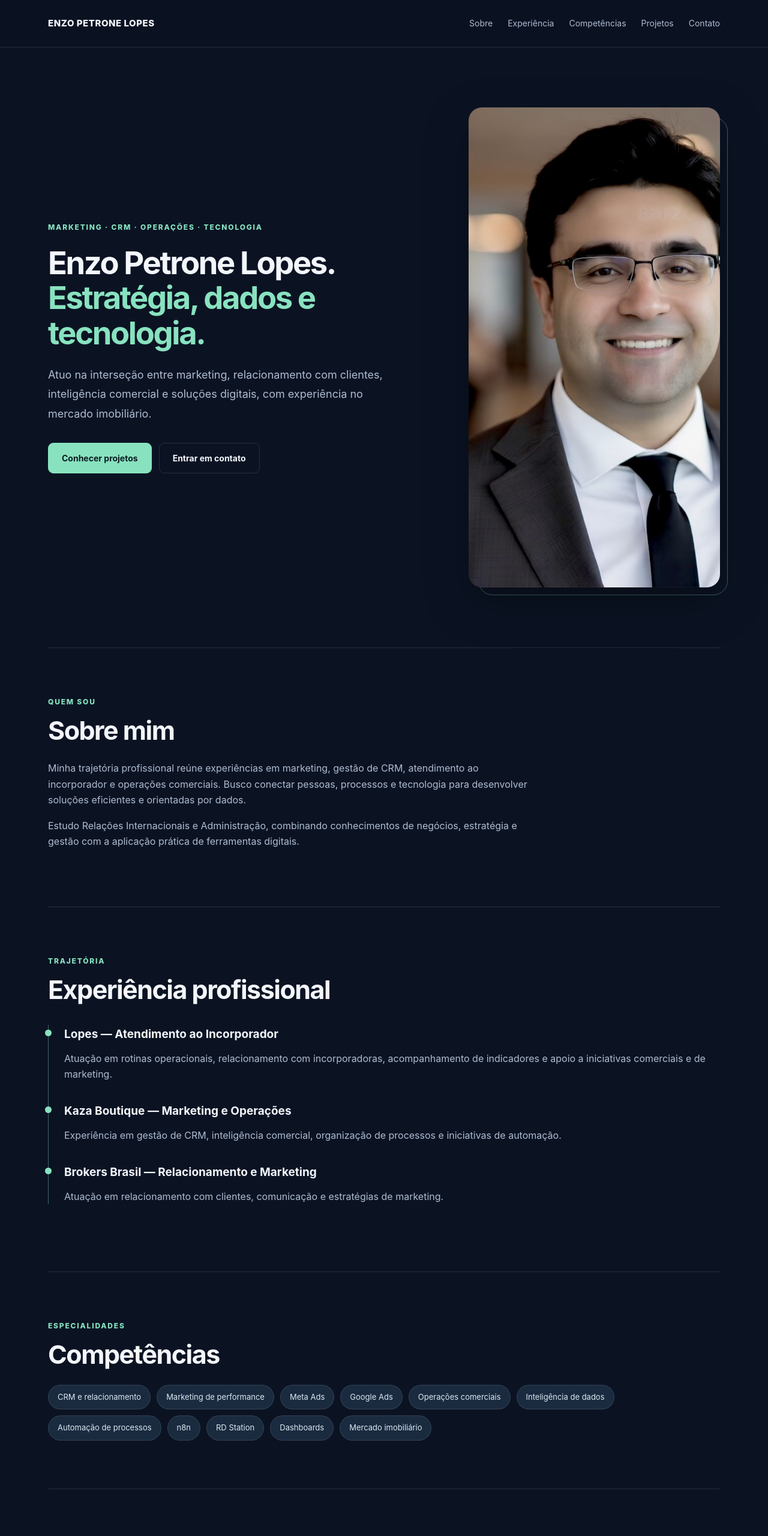
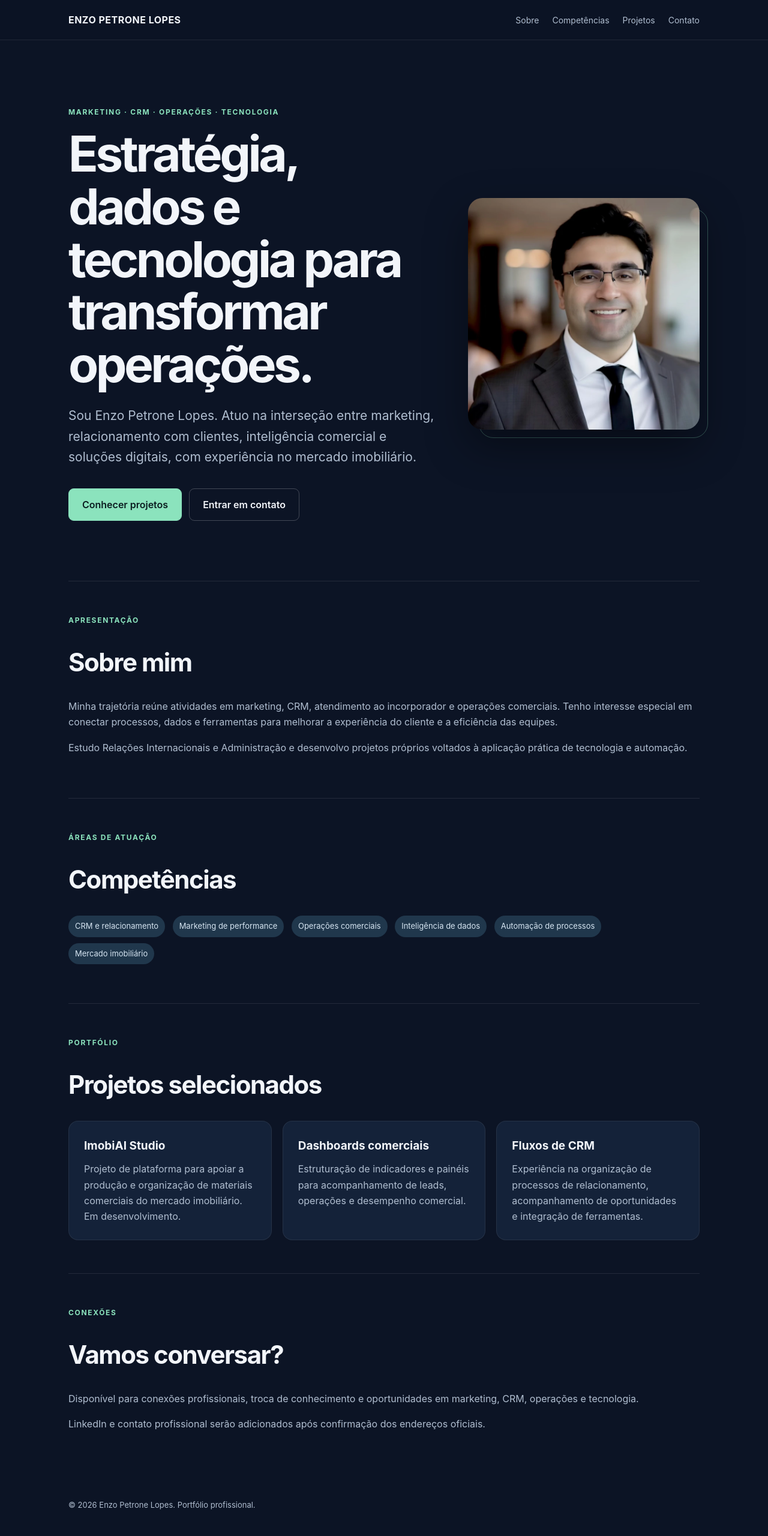
Before and after one commit to enzopetronelopes/enzopetronelopes.github.io, a plain HTML site: page index.html in a window 1280 px wide. Shown: the top 2560 px of the page at 60% size. Drawn offline with Linux system fonts and the light colour scheme.

Commit message:
Refactor index.html for improved structure and content

```diff
--- a/index.html
+++ b/index.html
@@ -1,252 +1,271 @@
 
-<!DOCTYPE html>
+<!doctype html>
 <html lang="pt-BR">
 <head>
   <meta charset="UTF-8">
   <meta name="viewport" content="width=device-width, initial-scale=1">
-  <meta name="theme-color" content="#0b1323">
-  <meta name="robots" content="index, follow">
-  <meta name="description" content="Conheça Enzo Petrone Lopes, profissional de marketing, CRM, operações e tecnologia, com experiência no mercado imobiliário. Portfólio, projetos e competências.">
-  <link rel="canonical" href="https://indefiny12-lang.github.io/enzo-portfolio/">
-  <meta property="og:type" content="website">
+
+  <title>Enzo Petrone Lopes | Marketing, CRM e Tecnologia</title>
+  <meta name="description" content="Portfólio profissional de Enzo Petrone Lopes. Experiência em marketing, CRM, operações comerciais, relacionamento com clientes e tecnologia aplicada ao mercado imobiliário.">
+  <meta name="robots" content="index, follow, max-image-preview:large">
+  <meta name="author" content="Enzo Petrone Lopes">
+  <meta name="theme-color" content="#0c1425">
+
+  <link rel="canonical" href="https://enzopetronelopes.github.io/">
+
+  <meta property="og:type" content="profile">
   <meta property="og:locale" content="pt_BR">
-  <meta property="og:title" content="Enzo Petrone Lopes | Portfólio Profissional">
-  <meta property="og:description" content="Marketing, CRM, operações e tecnologia. Conheça minha trajetória e meus projetos.">
-  <meta property="og:url" content="https://indefiny12-lang.github.io/enzo-portfolio/">
-  <meta property="og:image" content="https://indefiny12-lang.github.io/enzo-portfolio/foto-enzo.png">
-  <title>Enzo Petrone Lopes | Marketing, CRM e Tecnologia</title>
+  <meta property="og:site_name" content="Enzo Petrone Lopes">
+  <meta property="og:title" content="Enzo Petrone Lopes | Marketing, CRM e Tecnologia">
+  <meta property="og:description" content="Conheça a trajetória, as competências e os projetos profissionais de Enzo Petrone Lopes em marketing, CRM, operações e tecnologia.">
+  <meta property="og:url" content="https://enzopetronelopes.github.io/">
+  <meta property="og:image" content="https://enzopetronelopes.github.io/foto-enzo.webp">
+  <meta property="og:image:alt" content="Retrato profissional de Enzo Petrone Lopes">
+
+  <meta name="twitter:card" content="summary_large_image">
+  <meta name="twitter:title" content="Enzo Petrone Lopes | Marketing, CRM e Tecnologia">
+  <meta name="twitter:description" content="Portfólio profissional: marketing, CRM, operações e tecnologia aplicada ao mercado imobiliário.">
+  <meta name="twitter:image" content="https://enzopetronelopes.github.io/foto-enzo.webp">
+
+  <script type="application/ld+json">
+  {
+    "@context": "https://schema.org",
+    "@type": "Person",
+    "name": "Enzo Petrone Lopes",
+    "url": "https://enzopetronelopes.github.io/",
+    "image": "https://enzopetronelopes.github.io/foto-enzo.webp",
+    "description": "Profissional com experiência em marketing, CRM, relacionamento com clientes, operações comerciais e tecnologia aplicada ao mercado imobiliário.",
+    "knowsAbout": [
+      "Marketing",
+      "CRM",
+      "Relacionamento com clientes",
+      "Operações comerciais",
+      "Inteligência de dados",
+      "Automação de processos",
+      "Mercado imobiliário"
+    ]
+  }
+  </script>
+
   <style>
     :root {
-      --bg: #0b1323;
-      --surface: #121e31;
-      --text: #f3f6fb;
-      --muted: #aebcd0;
-      --accent: #88e2bf;
-      --border: rgba(255,255,255,.11);
+      --bg: #0c1425;
+      --card: #142239;
+      --text: #f2f5fa;
+      --muted: #b0bed0;
+      --accent: #8be3bd;
     }
+
     * { box-sizing: border-box; }
     html { scroll-behavior: smooth; }
+
     body {
       margin: 0;
+      font-family: Inter, system-ui, -apple-system, Segoe UI, sans-serif;
       background: var(--bg);
       color: var(--text);
-      font-family: Inter, "Segoe UI", Arial, sans-serif;
       line-height: 1.65;
     }
+
     a { color: inherit; }
-    .container {
-      width: min(1120px, calc(100% - 48px));
-      margin-inline: auto;
-    }
+
     header {
       position: sticky;
       top: 0;
-      z-index: 20;
-      background: rgba(11,19,35,.94);
-      backdrop-filter: blur(16px);
-      border-bottom: 1px solid var(--border);
+      background: #0c1425ee;
+      backdrop-filter: blur(14px);
+      border-bottom: 1px solid #ffffff16;
+      z-index: 3;
     }
+
     nav {
-      min-height: 78px;
+      max-width: 1100px;
+      margin: auto;
+      padding: 20px 24px;
       display: flex;
       justify-content: space-between;
       align-items: center;
-      gap: 24px;
+      gap: 20px;
     }
-    .brand {
-      font-size: 15px;
-      font-weight: 800;
-      letter-spacing: .035em;
+
+    nav strong { letter-spacing: .03em; }
+    nav .links { display: flex; gap: 22px; flex-wrap: wrap; }
+
+    nav a {
       text-decoration: none;
+      font-size: 14px;
+      color: var(--muted);
     }
-    .nav-links {
-      display: flex;
-      flex-wrap: wrap;
-      gap: 25px;
+
+    nav a:hover { color: white; }
+
+    main {
+      max-width: 1100px;
+      margin: auto;
+      padding: 0 24px;
     }
-    .nav-links a {
-      text-decoration: none;
-      color: var(--muted);
-      font-size: 14px;
+
+    .hero {
+      padding: 110px 0 100px;
+      max-width: none;
+      display: grid;
+      grid-template-columns: minmax(0, 1.35fr) minmax(260px, .85fr);
+      gap: 54px;
+      align-items: center;
     }
-    .nav-links a:hover { color: var(--accent); }
-    .hero {
-      min-height: 650px;
-      display: grid;
-      grid-template-columns: minmax(0,1.2fr) minmax(0,.8fr);
-      gap: 72px;
-      align-items: center;
-      padding-block: 100px;
+
+    .eyebrow {
+      color: var(--accent);
+      font-weight: 700;
+      text-transform: uppercase;
+      letter-spacing: .14em;
+      font-size: 12px;
     }
-    .eyebrow {
-      font-size: 12px;
-      font-weight: 800;
-      text-transform: uppercase;
-      letter-spacing: .15em;
-      color: var(--accent);
+
+    h1 {
+      font-size: clamp(42px, 7vw, 82px);
+      line-height: 1.07;
+      letter-spacing: -.055em;
+      margin: 16px 0 24px;
     }
-    h1 {
-      font-size: clamp(38px,4.1vw,60px);
-      line-height: 1.12;
-      letter-spacing: -.045em;
-      margin: 20px 0 24px;
+
+    h2 {
+      font-size: clamp(27px, 4vw, 42px);
+      letter-spacing: -.035em;
+      line-height: 1.2;
     }
-    h1 span { color: var(--accent); }
+
+    p { color: var(--muted); }
+
     .lead {
-      max-width: 580px;
-      color: var(--muted);
-      font-size: 18px;
-      line-height: 1.8;
+      font-size: clamp(17px, 2vw, 21px);
+      max-width: 710px;
     }
+
     .buttons {
       display: flex;
       gap: 12px;
       flex-wrap: wrap;
-      margin-top: 32px;
+      margin-top: 34px;
     }
+
     .btn {
-      display: inline-block;
-      border: 1px solid var(--border);
       padding: 13px 22px;
+      border: 1px solid #ffffff38;
       border-radius: 9px;
       text-decoration: none;
-      font-size: 14px;
-      font-weight: 700;
-      transition: transform .2s, background .2s;
+      font-weight: 600;
     }
-    .btn:hover { transform: translateY(-2px); }
-    .btn-primary {
+
+    .primary {
       background: var(--accent);
-      color: #0b1b21;
       border-color: var(--accent);
+      color: #0b1d20;
     }
-    .photo-wrap {
-      position: relative;
-      max-width: 420px;
+
+    .section {
+      padding: 55px 0;
+      border-top: 1px solid #ffffff18;
+    }
+
+    .grid {
+      display: grid;
+      grid-template-columns: repeat(3, 1fr);
+      gap: 18px;
+    }
+
+    .card {
+      background: var(--card);
+      border: 1px solid #ffffff12;
+      border-radius: 16px;
+      padding: 25px;
+    }
+
+    .card h3 {
+      margin: 0 0 10px;
+      font-size: 19px;
+    }
+
+    .card p { margin: 0; }
+
+    .tag {
+      display: inline-block;
+      margin: 0 8px 10px 0;
+      padding: 7px 11px;
+      background: #20374c;
+      border-radius: 99px;
+      font-size: 13px;
+      color: #d6e5f2;
+    }
+
+    .hero-photo { position: relative; }
+
+    .hero-photo img {
       width: 100%;
-      margin-inline: auto;
+      height: auto;
+      aspect-ratio: 1;
+      object-fit: cover;
+      object-position: center 25%;
+      border-radius: 24px;
+      display: block;
+      box-shadow: 0 28px 70px #0006;
     }
-    .photo-wrap::before {
+
+    .hero-photo::before {
       content: "";
       position: absolute;
-      inset: 16px -13px -13px 16px;
-      border: 1px solid rgba(136,226,191,.4);
+      inset: 18px -14px -14px 18px;
+      border: 1px solid #8be3bd55;
       border-radius: 24px;
       z-index: -1;
     }
-    .photo-wrap img {
-      display: block;
-      width: 100%;
-      aspect-ratio: 1;
-      object-fit: cover;
-      border-radius: 22px;
-      box-shadow: 0 25px 70px rgba(0,0,0,.35);
-    }
-    .section {
-      padding-block: 80px;
-      border-top: 1px solid var(--border);
-      scroll-margin-top: 95px;
-    }
-    h2 {
-      font-size: clamp(29px,3.5vw,43px);
-      letter-spacing: -.035em;
-      line-height: 1.2;
-      margin: 12px 0 24px;
-    }
-    h3 { font-size: 19px; margin: 0 0 12px; }
-    p { color: var(--muted); }
-    .section > p { max-width: 800px; }
-    .tags { display: flex; flex-wrap: wrap; gap: 10px; }
-    .tag {
-      padding: 9px 15px;
-      border: 1px solid var(--border);
-      background: #1a2b40;
-      border-radius: 30px;
-      font-size: 13px;
-      color: #dce8f3;
-    }
-    .grid {
-      display: grid;
-      grid-template-columns: repeat(3,minmax(0,1fr));
-      gap: 18px;
-      margin-top: 32px;
-    }
-    .card {
-      background: var(--surface);
-      border: 1px solid var(--border);
-      border-radius: 17px;
-      padding: 27px;
-    }
-    .card p { margin: 0; font-size: 15px; }
-    .card-label {
-      display: block;
-      color: var(--accent);
-      font-size: 11px;
-      text-transform: uppercase;
-      letter-spacing: .12em;
-      font-weight: 800;
-      margin-bottom: 16px;
-    }
-    .timeline {
-      border-left: 1px solid rgba(136,226,191,.4);
-      padding-left: 26px;
-      margin-top: 32px;
-    }
-    .timeline article {
-      position: relative;
-      margin-bottom: 32px;
-    }
-    .timeline article::before {
-      content: "";
-      position: absolute;
-      left: -32px;
-      top: 8px;
-      width: 11px;
-      height: 11px;
-      border-radius: 50%;
-      background: var(--accent);
-    }
-    .timeline p { margin: 5px 0; }
-    .contact-box {
-      background: linear-gradient(135deg,#152b3c,#111c30);
-      border: 1px solid var(--border);
-      border-radius: 20px;
-      padding: 36px;
-    }
+
     footer {
-      border-top: 1px solid var(--border);
-      padding: 35px 0;
+      max-width: 1100px;
+      margin: auto;
+      padding: 40px 24px 70px;
       color: var(--muted);
       font-size: 13px;
     }
-    @media(max-width:800px) {
+
+    a:focus-visible {
+      outline: 2px solid var(--accent);
+      outline-offset: 4px;
+    }
+
+    @media (max-width: 800px) {
       .hero {
         grid-template-columns: 1fr;
-        gap: 45px;
-        padding-block: 70px;
+        gap: 36px;
       }
-      .photo-wrap { max-width: 360px; }
+
+      .hero-photo { max-width: 420px; }
+      .hero-photo img { border-radius: 18px; }
+    }
+
+    @media (max-width: 700px) {
+      nav {
+        align-items: flex-start;
+        flex-direction: column;
+      }
+
+      nav .links { gap: 12px; }
+      .hero { padding: 70px 0; }
       .grid { grid-template-columns: 1fr; }
     }
-    @media(max-width:600px) {
-      .container { width: min(100% - 36px,1120px); }
-      nav { padding-block: 18px; flex-direction: column; align-items: flex-start; }
-      .nav-links { gap: 14px; }
-      .nav-links a { font-size: 13px; }
-      h1 { font-size: clamp(34px,9vw,46px); }
-      .lead { font-size: 16px; }
-      .section { padding-block: 58px; }
-      .contact-box { padding: 24px; }
+
+    @media (prefers-reduced-motion: reduce) {
+      html { scroll-behavior: auto; }
     }
   </style>
 </head>
+
 <body>
   <header>
-    <nav class="container" aria-label="Navegação principal">
-      <a class="brand" href="#inicio">ENZO PETRONE LOPES</a>
-      <div class="nav-links">
+    <nav aria-label="Navegação principal">
+      <strong>ENZO PETRONE LOPES</strong>
+      <div class="links">
         <a href="#sobre">Sobre</a>
-        <a href="#experiencia">Experiência</a>
         <a href="#competencias">Competências</a>
         <a href="#projetos">Projetos</a>
         <a href="#contato">Contato</a>
@@ -254,143 +273,121 @@
     </nav>
   </header>
 
-  <main class="container">
-    <section class="hero" id="inicio">
-      <div>
+  <main>
+    <section class="hero" aria-labelledby="titulo-principal">
+      <div class="hero-copy">
         <div class="eyebrow">Marketing · CRM · Operações · Tecnologia</div>
-        <h1>Enzo Petrone Lopes.<br><span>Estratégia, dados e tecnologia.</span></h1>
+
+        <h1 id="titulo-principal">
+          Estratégia, dados e tecnologia para transformar operações.
+        </h1>
+
         <p class="lead">
-          Atuo na interseção entre marketing, relacionamento com clientes,
-          inteligência comercial e soluções digitais, com experiência
-          no mercado imobiliário.
+          Sou Enzo Petrone Lopes. Atuo na interseção entre marketing,
+          relacionamento com clientes, inteligência comercial e soluções
+          digitais, com experiência no mercado imobiliário.
         </p>
+
         <div class="buttons">
-          <a class="btn btn-primary" href="#projetos">Conhecer projetos</a>
+          <a class="btn primary" href="#projetos">Conhecer projetos</a>
           <a class="btn" href="#contato">Entrar em contato</a>
         </div>
       </div>
-      <div class="photo-wrap">
-        <img src="./foto-enzo.png"
-             alt="Retrato profissional de Enzo Petrone Lopes"
-             width="800" height="800"
-             fetchpriority="high">
+
+      <div class="hero-photo">
+        <img
+          src="foto-enzo.webp"
+          alt="Retrato profissional de Enzo Petrone Lopes"
+          width="800"
+          height="800"
+          fetchpriority="high"
+        >
       </div>
     </section>
 
-    <section class="section" id="sobre">
-      <div class="eyebrow">Quem sou</div>
+    <section id="sobre" class="section">
+      <div class="eyebrow">Apresentação</div>
       <h2>Sobre mim</h2>
+
       <p>
-        Minha trajetória profissional reúne experiências em marketing,
-        gestão de CRM, atendimento ao incorporador e operações comerciais.
-        Busco conectar pessoas, processos e tecnologia para desenvolver
-        soluções eficientes e orientadas por dados.
+        Minha trajetória reúne atividades em marketing, CRM,
+        atendimento ao incorporador e operações comerciais.
+        Tenho interesse especial em conectar processos, dados e
+        ferramentas para melhorar a experiência do cliente e a
+        eficiência das equipes.
       </p>
+
       <p>
-        Estudo Relações Internacionais e Administração, combinando
-        conhecimentos de negócios, estratégia e gestão com a aplicação
-        prática de ferramentas digitais.
+        Estudo Relações Internacionais e Administração e desenvolvo
+        projetos próprios voltados à aplicação prática de tecnologia
+        e automação.
       </p>
     </section>
 
-    <section class="section" id="experiencia">
-      <div class="eyebrow">Trajetória</div>
-      <h2>Experiência profissional</h2>
-      <div class="timeline">
-        <article>
-          <h3>Lopes — Atendimento ao Incorporador</h3>
+    <section id="competencias" class="section">
+      <div class="eyebrow">Áreas de atuação</div>
+      <h2>Competências</h2>
+
+      <div>
+        <span class="tag">CRM e relacionamento</span>
+        <span class="tag">Marketing de performance</span>
+        <span class="tag">Operações comerciais</span>
+        <span class="tag">Inteligência de dados</span>
+        <span class="tag">Automação de processos</span>
+        <span class="tag">Mercado imobiliário</span>
+      </div>
+    </section>
+
+    <section id="projetos" class="section">
+      <div class="eyebrow">Portfólio</div>
+      <h2>Projetos selecionados</h2>
+
+      <div class="grid">
+        <article class="card">
+          <h3>ImobiAI Studio</h3>
           <p>
-            Atuação em rotinas operacionais, relacionamento com
-            incorporadoras, acompanhamento de indicadores e
-            apoio a iniciativas comerciais e de marketing.
+            Projeto de plataforma para apoiar a produção e organização
+            de materiais comerciais do mercado imobiliário.
+            Em desenvolvimento.
           </p>
         </article>
-        <article>
-          <h3>Kaza Boutique — Marketing e Operações</h3>
+
+        <article class="card">
+          <h3>Dashboards comerciais</h3>
           <p>
-            Experiência em gestão de CRM, inteligência comercial,
-            organização de processos e iniciativas de automação.
+            Estruturação de indicadores e painéis para acompanhamento
+            de leads, operações e desempenho comercial.
           </p>
         </article>
-        <article>
-          <h3>Brokers Brasil — Relacionamento e Marketing</h3>
+
+        <article class="card">
+          <h3>Fluxos de CRM</h3>
           <p>
-            Atuação em relacionamento com clientes, comunicação
-            e estratégias de marketing.
+            Experiência na organização de processos de relacionamento,
+            acompanhamento de oportunidades e integração de ferramentas.
           </p>
         </article>
       </div>
     </section>
 
-    <section class="section" id="competencias">
-      <div class="eyebrow">Especialidades</div>
-      <h2>Competências</h2>
-      <div class="tags">
-        <span class="tag">CRM e relacionamento</span>
-        <span class="tag">Marketing de performance</span>
-        <span class="tag">Meta Ads</span>
-        <span class="tag">Google Ads</span>
-        <span class="tag">Operações comerciais</span>
-        <span class="tag">Inteligência de dados</span>
-        <span class="tag">Automação de processos</span>
-        <span class="tag">n8n</span>
-        <span class="tag">RD Station</span>
-        <span class="tag">Dashboards</span>
-        <span class="tag">Mercado imobiliário</span>
-      </div>
-    </section>
+    <section id="contato" class="section">
+      <div class="eyebrow">Conexões</div>
+      <h2>Vamos conversar?</h2>
 
-    <section class="section" id="projetos">
-      <div class="eyebrow">Portfólio</div>
-      <h2>Projetos selecionados</h2>
-      <div class="grid">
-        <article class="card">
-          <span class="card-label">Produto digital</span>
-          <h3>ImobiAI Studio</h3>
-          <p>
-            Plataforma em desenvolvimento voltada à organização
-            e produção de materiais comerciais para o mercado imobiliário.
-          </p>
-        </article>
-        <article class="card">
-          <span class="card-label">Dados e gestão</span>
-          <h3>Dashboards comerciais</h3>
-          <p>
-            Desenvolvimento e estruturação de painéis de indicadores
-            para acompanhamento de leads, desempenho e operações.
-          </p>
-        </article>
-        <article class="card">
-          <span class="card-label">Processos e automação</span>
-          <h3>Fluxos de CRM</h3>
-          <p>
-            Organização de jornadas de relacionamento, acompanhamento
-            de oportunidades e integração entre ferramentas digitais.
-          </p>
-        </article>
-      </div>
-    </section>
+      <p>
+        Disponível para conexões profissionais, troca de conhecimento
+        e oportunidades em marketing, CRM, operações e tecnologia.
+      </p>
 
-    <section class="section" id="contato">
-      <div class="contact-box">
-        <div class="eyebrow">Contato profissional</div>
-        <h2>Vamos construir novas conexões?</h2>
-        <p>
-          Aberto a conexões profissionais e conversas sobre
-          marketing, CRM, operações, mercado imobiliário e tecnologia.
-        </p>
-        <p>
-          Os canais de contato serão disponibilizados após
-          a confirmação dos perfis oficiais.
-        </p>
-      </div>
+      <p>
+        LinkedIn e contato profissional serão adicionados após
+        confirmação dos endereços oficiais.
+      </p>
     </section>
   </main>
 
   <footer>
-    <div class="container">
-      © 2026 Enzo Petrone Lopes. Todos os direitos reservados.
-    </div>
+    © 2026 Enzo Petrone Lopes. Portfólio profissional.
   </footer>
 </body>
 </html>
```
